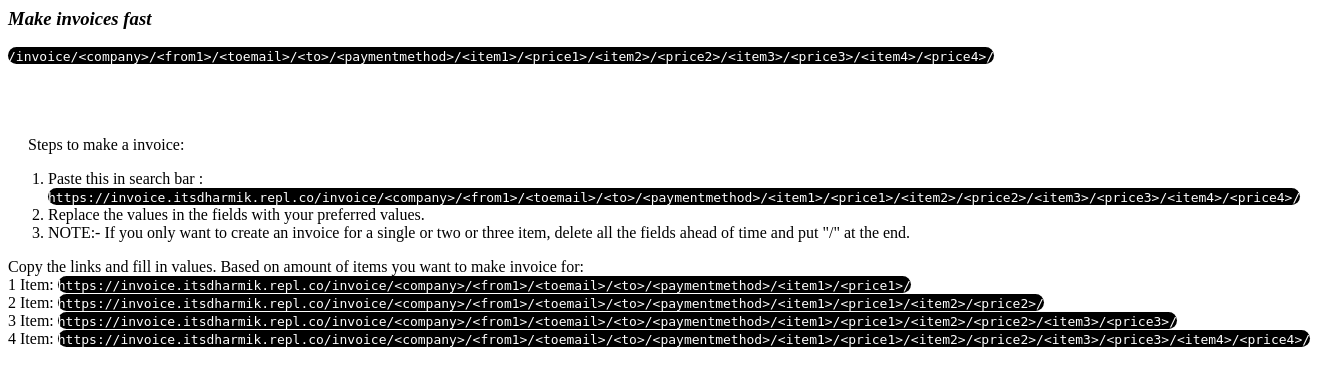
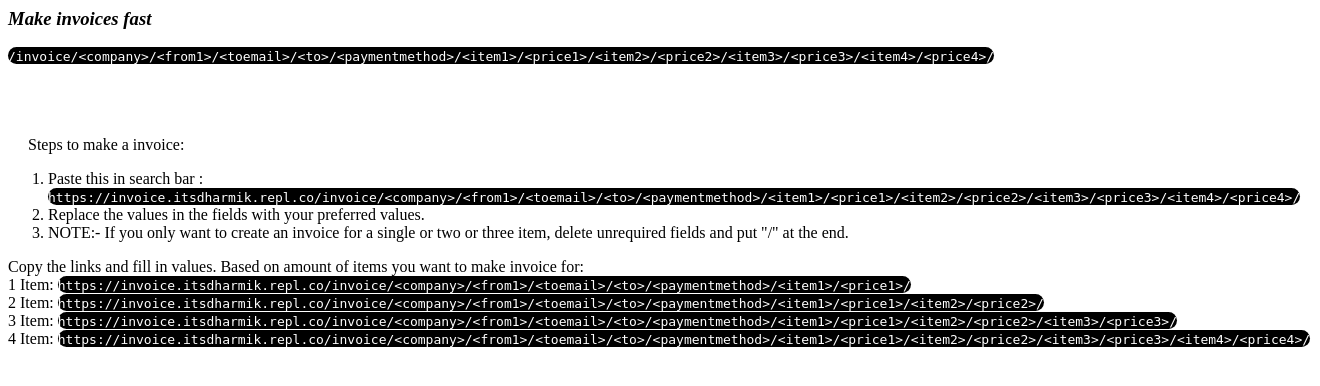
Before and after one commit to dhrm1k/invoiceee, a Flask app: page /instructions in a window 1320 px wide. Shown: the top 386 px of the page. Run offline with Flask 2, Linux system fonts and the light colour scheme.

Commit message:
best part of me - ed sheeran

```diff
--- a/main.py
+++ b/main.py
@@ -19,7 +19,6 @@ def producthunt():
 @app.route('/')
 def index():
    return flask.render_template("home.html")
-#from1 is still not used
 
 @app.route("/instructions")
 def instructions():
--- a/templates/home.html
+++ b/templates/home.html
@@ -40,7 +40,7 @@
  <div class="producthunt">
 <a href="https://www.producthunt.com/posts/invoiceee?utm_source=badge-featured&utm_medium=badge&utm_souce=badge-invoiceee" target="_blank"><img src="https://api.producthunt.com/widgets/embed-image/v1/featured.svg?post_id=312335&theme=light" alt="Invoiceee - Make invoices blazing fast. | Product Hunt" style="width: 250px; height: 54px;" width="250" height="54" /></a></div>
 
-<div class="twitterhandle"><a href="https://twitter.com/itsdharmik" target="_blank">Built by Dharmik</a>
+<div class="twitterhandle"><a href="https://twitter.com/itsdharmik" target="_blank">Contribute on Github</a>
 <script src="static/main.js"></script>
 </body>
 </html>
--- a/templates/instructions.html
+++ b/templates/instructions.html
@@ -17,7 +17,7 @@
   <li><span class="makeitneg">Paste this in search bar :</span> <span class="black-highlight"><code>
   https://invoice.itsdharmik.repl.co/invoice/&lt;company>/&lt;from1>/&lt;toemail>/&lt;to>/&lt;paymentmethod>/&lt;item1>/&lt;price1>/&lt;item2>/&lt;price2>/&lt;item3>/&lt;price3>/&lt;item4>/&lt;price4>/</code></span></li>
   <li>Replace the values in the fields with your preferred values.</li>
-  <li>NOTE:- If you only want to create an invoice for a single or two or three item, delete all the fields ahead of time and put "/" at the end.</li>
+  <li>NOTE:- If you only want to create an invoice for a single or two or three item, delete unrequired fields and put "/" at the end.</li>
   </ol>
   </div>
 
```
